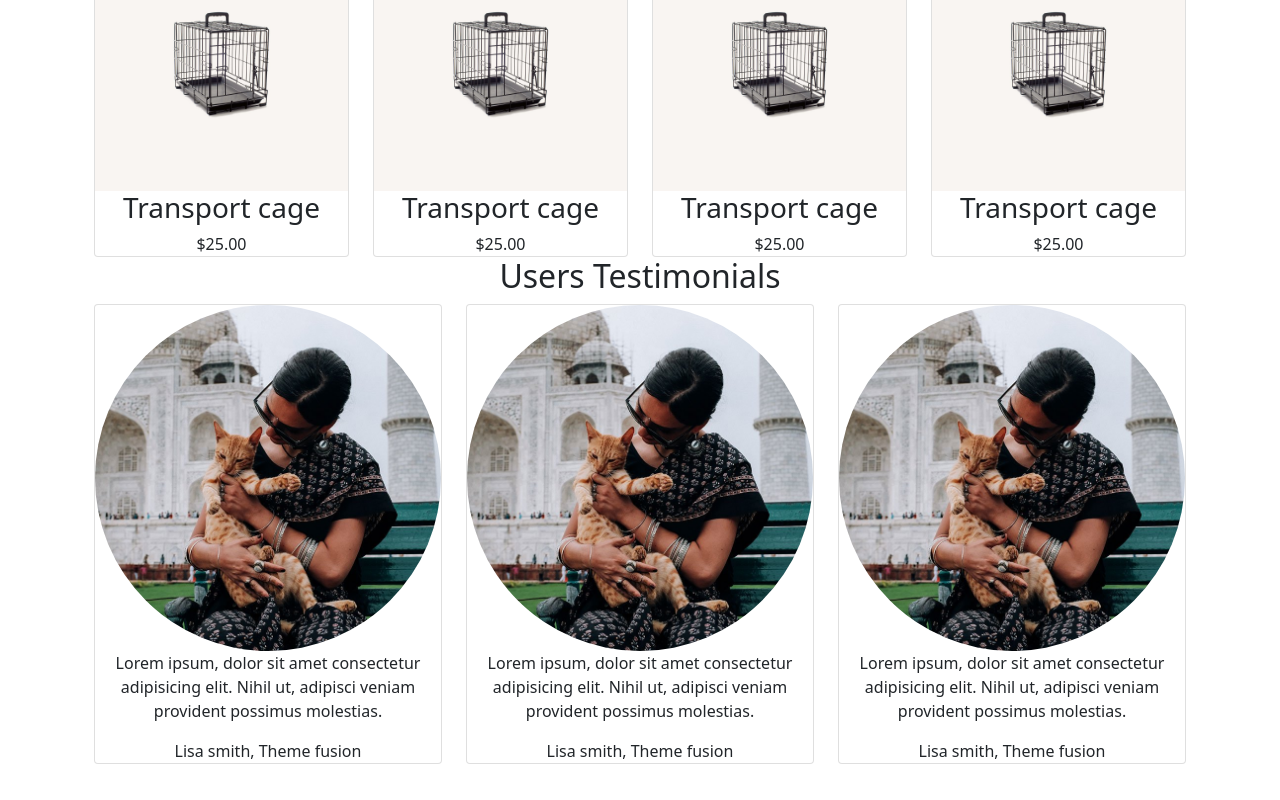
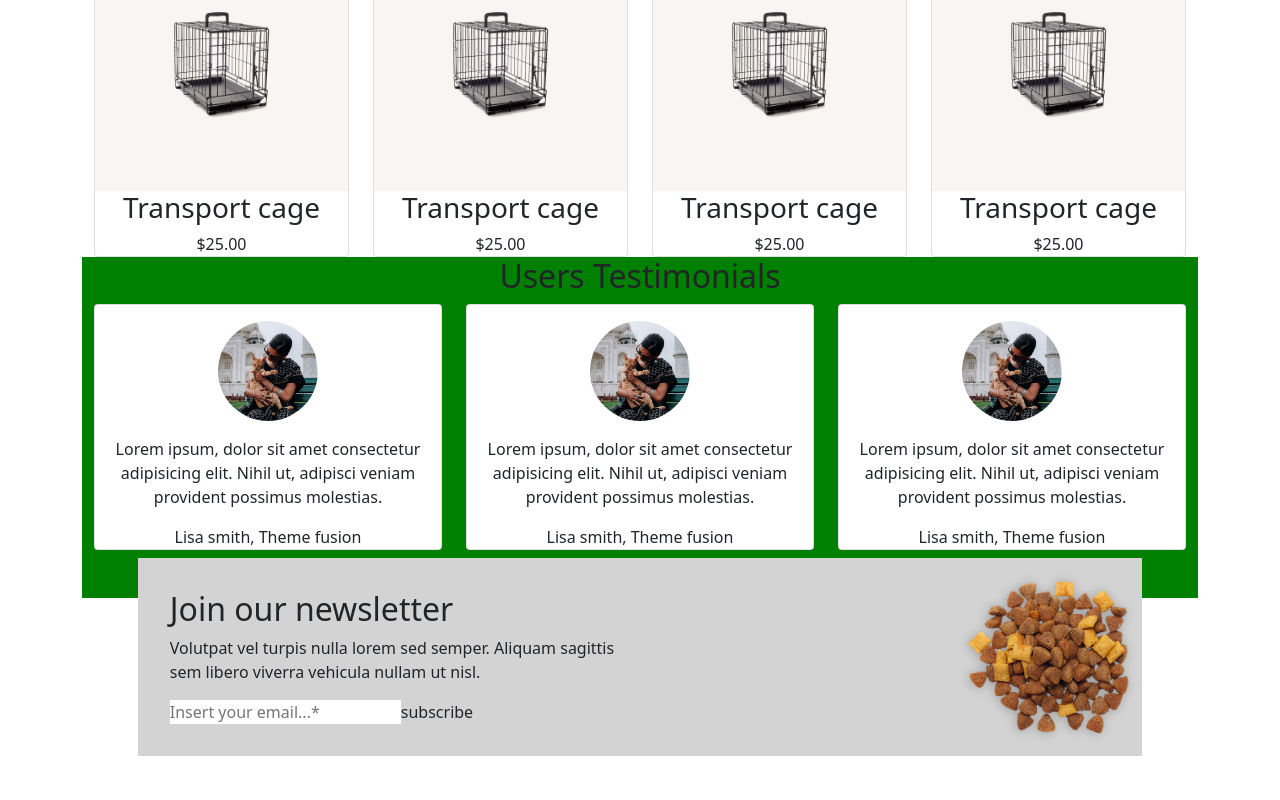
Before and after one commit to erkrabbo/proj-html-vuejs, a Vue app: page / in a window 1280 px wide. Shown: the part 2694-3494 px from the top of the page. Built offline with nearby package versions, Linux system fonts and the light colour scheme; a web font is replaced by a local one.

Commit message:
newsletter

```diff
--- /dev/null
+++ b/src/components/PetNewsletter.vue
@@ -0,0 +1,31 @@
+<template>
+  <section class="text-start">
+    <h2>Join our newsletter</h2>
+    <p class="w-50">Volutpat vel turpis nulla lorem sed semper. Aliquam sagittis sem libero viverra vehicula nullam ut nisl.</p>
+    <form @submit.prevent>
+      <input type="mail" placeholder="Insert your email...*">
+      <button>
+        subscribe
+      </button>
+    </form>
+  </section>
+</template>
+
+<script>
+export default {
+  name: 'PetNewsletter'
+}
+</script>
+
+<style scoped lang="scss">
+  section{
+    width: 90%;
+    margin: 0 auto;
+    margin-top: -2.5rem;
+    padding: 2rem;
+    background: url('../assets/img/food-transparent-18.png'), lightgrey;
+    background-position: right;
+    background-repeat: no-repeat;
+    background-size: contain;
+  }
+</style>
--- a/src/components/PetShopPreview.vue
+++ b/src/components/PetShopPreview.vue
@@ -27,7 +27,8 @@
           <pet-button data-content="Learn more about us" data-class="button-white"/>
       </div>
       <pet-best-sellers />
-      <pet-users-testimonials />
+      <pet-users-testimonials class="pb-5" />
+      <pet-newsletter />
     </b-container>
   </section>
 </template>
@@ -38,6 +39,7 @@ import PetButton from './PetButton.vue'
 import PetFoodCatCard from './PetFoodCatCard.vue'
 import PetBestSellers from './PetBestSellers.vue'
 import PetUsersTestimonials from './PetUsersTestimonials.vue'
+import PetNewsletter from './PetNewsletter.vue'
 
 export default {
   name: 'PetShopPreview',
@@ -45,7 +47,8 @@ export default {
     PetButton,
     PetFoodCatCard,
     PetBestSellers,
-    PetUsersTestimonials
+    PetUsersTestimonials,
+    PetNewsletter
   },
   computed: {
     shopCategories () {
--- a/src/components/PetUsersTestimonials.vue
+++ b/src/components/PetUsersTestimonials.vue
@@ -5,7 +5,9 @@
       <div class="row row-cols-1 row-cols-lg-3">
         <div class="col">
           <div class="card">
-            <img :src="require('../assets/img/avatar-3.jpg')" alt="" class="card-img-top rounded-circle">
+            <div class="card-body">
+              <img width="100" :src="require('../assets/img/avatar-3.jpg')" alt="" class="rounded-circle">
+            </div>
             <div class="card-text">
               <p>Lorem ipsum, dolor sit amet consectetur adipisicing elit. Nihil ut, adipisci veniam provident possimus molestias.</p>
               <span>Lisa smith, Theme fusion</span>
@@ -14,7 +16,9 @@
         </div>
         <div class="col">
           <div class="card">
-            <img :src="require('../assets/img/avatar-3.jpg')" alt="" class="card-img-top rounded-circle">
+            <div class="card-body">
+              <img width="100" :src="require('../assets/img/avatar-3.jpg')" alt="" class="rounded-circle">
+            </div>
             <div class="card-text">
               <p>Lorem ipsum, dolor sit amet consectetur adipisicing elit. Nihil ut, adipisci veniam provident possimus molestias.</p>
               <span>Lisa smith, Theme fusion</span>
@@ -23,7 +27,9 @@
         </div>
         <div class="col">
           <div class="card">
-            <img :src="require('../assets/img/avatar-3.jpg')" alt="" class="card-img-top rounded-circle">
+            <div class="card-body">
+              <img width="100" :src="require('../assets/img/avatar-3.jpg')" alt="" class="rounded-circle">
+            </div>
             <div class="card-text">
               <p>Lorem ipsum, dolor sit amet consectetur adipisicing elit. Nihil ut, adipisci veniam provident possimus molestias.</p>
               <span>Lisa smith, Theme fusion</span>
@@ -42,6 +48,8 @@ export default {
 }
 </script>
 
-<style>
-
+<style scoped lang="scss">
+  section{
+    background-color: green;
+  }
 </style>
```
